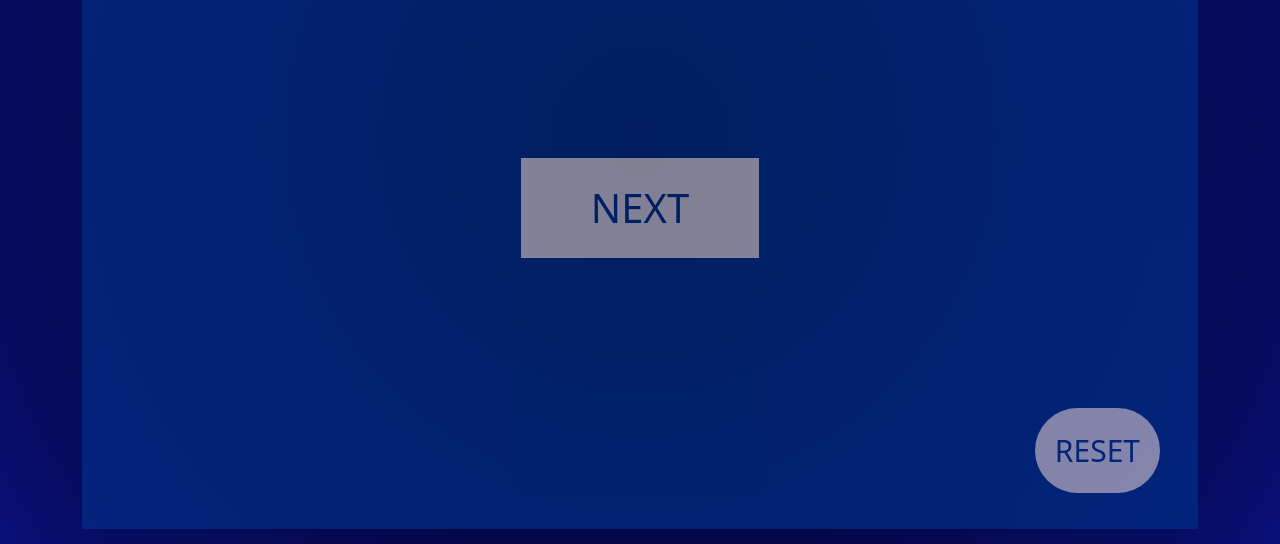
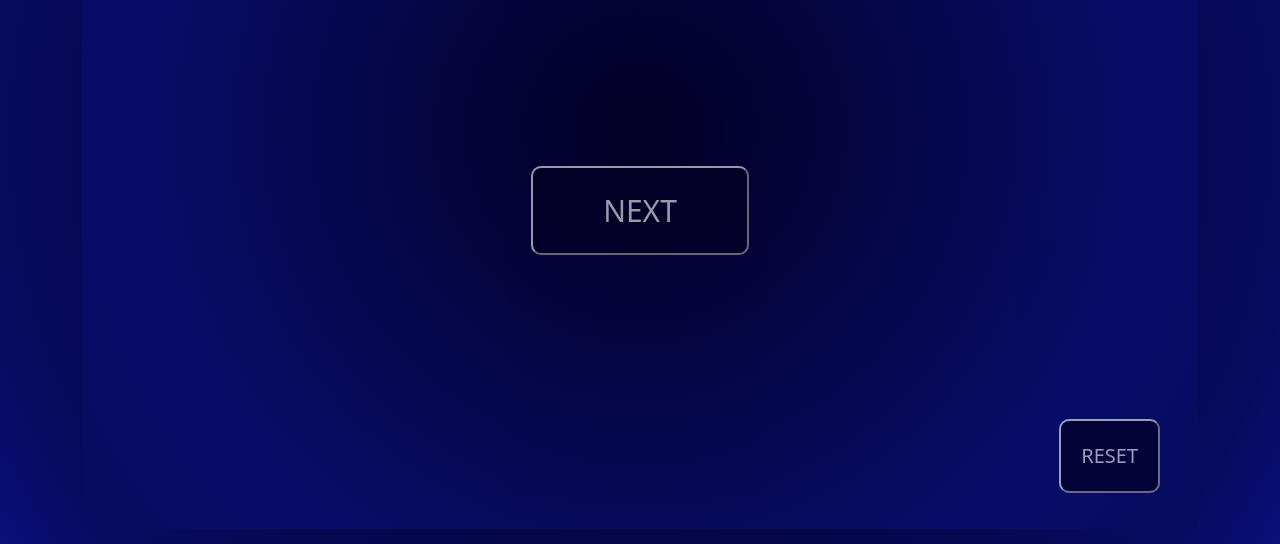
Before and after one commit to JMC818386/mind-reader, a plain HTML site: page index.html in a window 1280 px wide. Both pictures are taken after a click on the button "GO". Shown: the part 271-815 px from the top of the page. Drawn offline with nearby package versions, Linux system fonts and the light colour scheme.

Commit message:
UI edits

```diff
--- a/css/style.css
+++ b/css/style.css
@@ -4,10 +4,11 @@ background: radial-gradient(circle, rgba(2,0,36,1) 0%, rgba(7,11,95,1) 87%, rgba
 }
 
 .row {
-    background-color: #003d99;
+    background: rgb(2,0,36);
+    background: radial-gradient(circle, rgba(2,0,36,1) 0%, rgba(9,16,121,1) 74%, rgba(7,11,95,1) 100%);
     margin-top: 15px;
     margin-bottom: 15px;
-    opacity: .5;
+    opacity: .6;
 }
 
 .headerContainer {
@@ -37,9 +38,11 @@ background: radial-gradient(circle, rgba(2,0,36,1) 0%, rgba(7,11,95,1) 87%, rgba
 #middleBtn {
     padding: 20px 70px 20px 70px;
     font-size: 40px;
-    color: #003d99;
-    border: none;
-    background-color: white;
+    border-radius: 10px;
+    font-size: 30px;
+    color: white;
+    border-color: white;
+    background-color: rgb(2,0,36);
 }
 
 #pElementOne {
@@ -47,6 +50,7 @@ background: radial-gradient(circle, rgba(2,0,36,1) 0%, rgba(7,11,95,1) 87%, rgba
     align-items: center;
     font-size: 25px;
     padding: 15px;
+    color: white;
 }
 
 #pElementTwo {
@@ -54,13 +58,14 @@ background: radial-gradient(circle, rgba(2,0,36,1) 0%, rgba(7,11,95,1) 87%, rgba
     align-items: center;
     font-size: 20px;
     padding: 15px;
+    color: white;
 }
 #bottomBtn {
     margin: 10px 10px 20px 10px;
     padding: 20px;
-    border-radius: 50px;
-    font-size: 30px;
-    color: #003d99;
-    border: none;
-    background-color: white;
+    border-radius: 10px;
+    font-size: 20px;
+    color: white;
+    border-color: white;
+    background-color: rgb(2,0,36);
 }
--- a/js/main.js
+++ b/js/main.js
@@ -71,6 +71,7 @@ function init() {
     console.log(state.currentPage) */
     //update header element
     headerElement.innerText = currentPage.headerElement
+
     //hide middle button
     if (currentPage.middleBtn) {
         middleBtn.style.display = "block";
```
